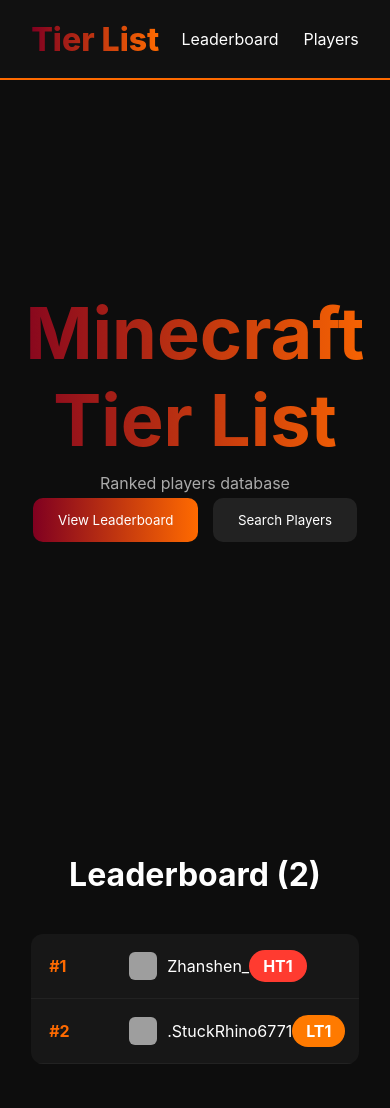
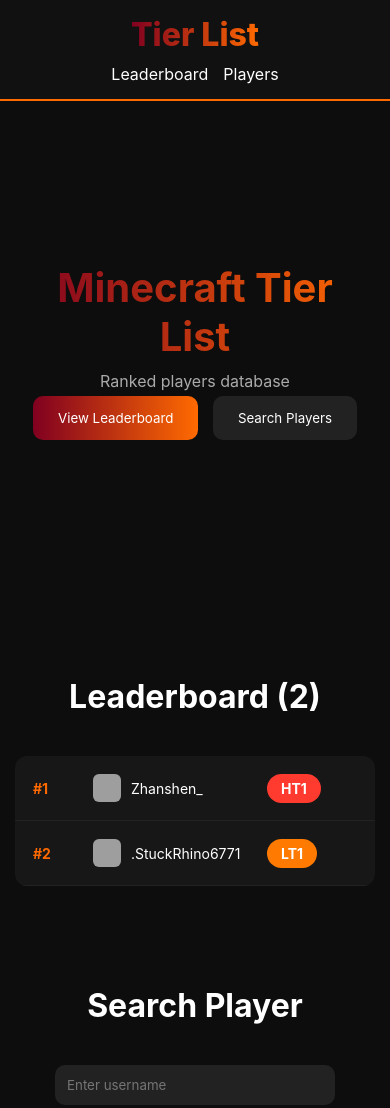
Before and after one commit to AimuKu/Sonar-Tier-List, a plain HTML site: page index.html in a window 390 px wide. Shown: the top 1108 px of the page. Drawn offline with Linux system fonts and the light colour scheme; grey boxes are pictures that could not be loaded.

Commit message:
Updated  style.css
so ts work perfectly for mobile users <3 cute ko

```diff
--- a/style.css
+++ b/style.css
@@ -207,3 +207,70 @@
     color: white;
     cursor: pointer;
 }
+
+/* ===========================
+   MOBILE FIX (RESPONSIVE)
+   =========================== */
+
+@media (max-width: 768px) {
+
+    /* NAV stacks nicely */
+    nav {
+        flex-direction: column;
+        height: auto;
+        gap: 10px;
+        padding: 15px;
+        text-align: center;
+    }
+
+    .links {
+        justify-content: center;
+        flex-wrap: wrap;
+        gap: 15px;
+    }
+
+    /* HERO text scales down */
+    .hero h1 {
+        font-size: 2.5rem;
+    }
+
+    .hero {
+        padding: 40px 20px;
+        min-height: 60vh;
+    }
+
+    /* Leaderboard fills screen properly */
+    #leaderboard,
+    #players {
+        padding: 30px 15px;
+    }
+
+    .leaderboard {
+        width: 100%;
+        overflow-x: auto;
+    }
+
+    .row {
+        grid-template-columns: 60px 1fr 90px;
+        font-size: 14px;
+    }
+
+    /* Search box becomes stacked */
+    .search-box input {
+        width: 100%;
+        max-width: 280px;
+    }
+
+    .search-box button {
+        margin-top: 10px;
+        width: 100%;
+        max-width: 280px;
+    }
+
+    /* Admin panel (if still present) */
+    .admin-panel {
+        width: 90%;
+        right: 5%;
+        bottom: 10px;
+    }
+}
```
